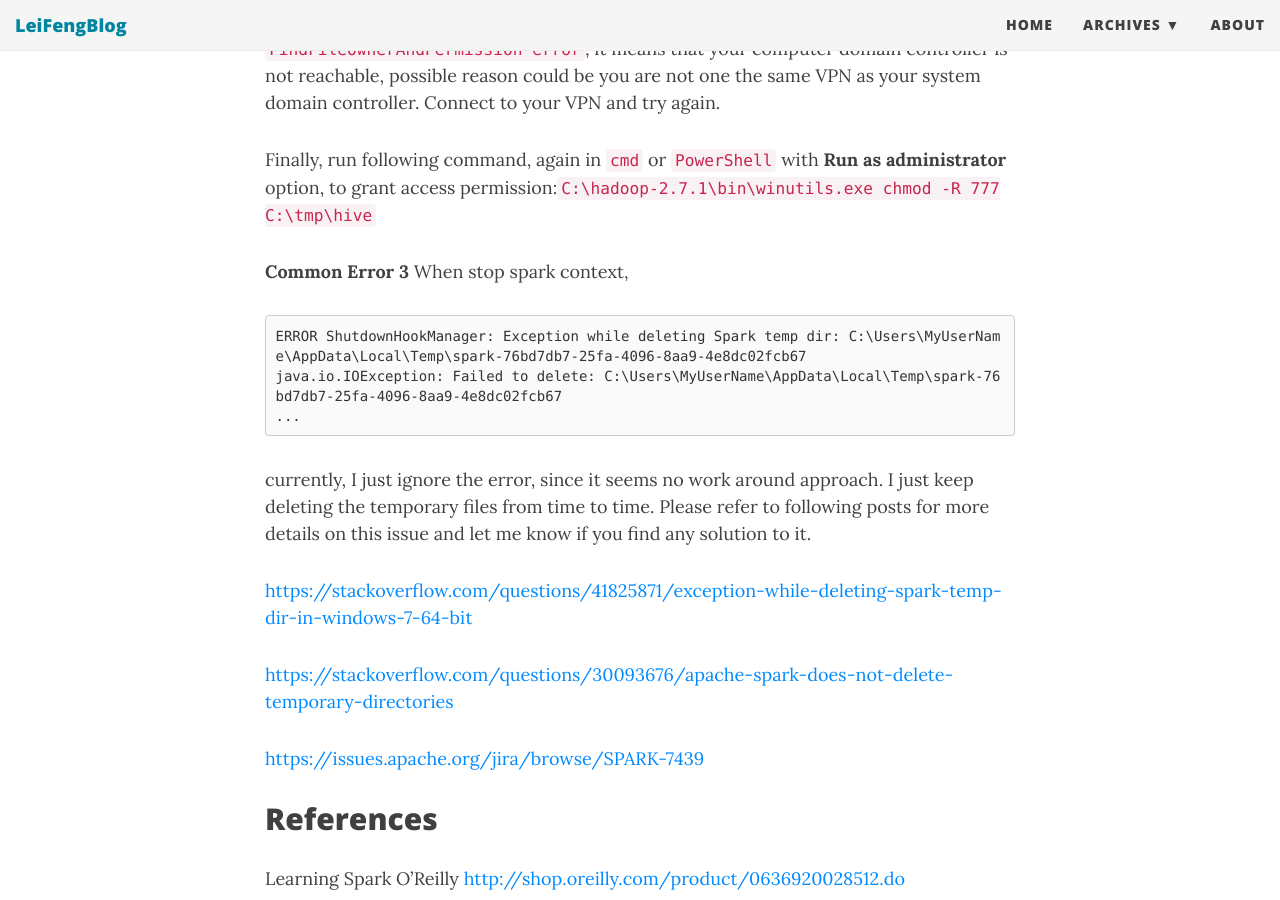
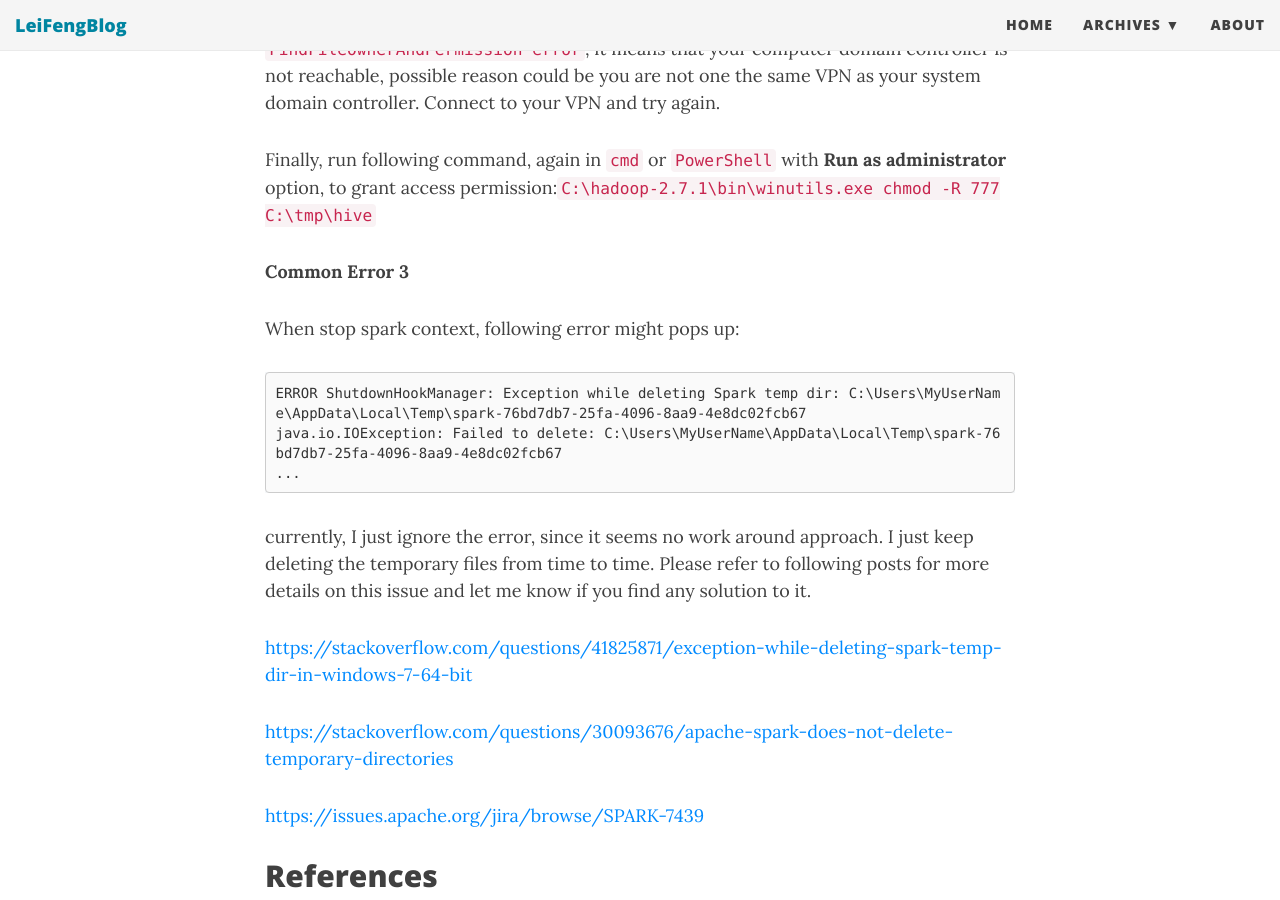
Before and after one commit to stonefl/stonefl.github.io, a Jekyll site: the page built from _posts/2017-08-27-install-apache-spark-in-standalone-mode-on-windows.md, in a window 1280 px wide and 900 px high, scrolled down 4619 px. Built offline with Jekyll 4.4.1, drawn with Linux system fonts in a browser that asks for light colours; nearby versions of some CDN libraries; comment, search, counter and statistics services are not loaded.

Commit message:
Update 2017-08-27-install-apache-spark-in-standalone-mode-on-windows.md

````diff
--- a/_posts/2017-08-27-install-apache-spark-in-standalone-mode-on-windows.md
+++ b/_posts/2017-08-27-install-apache-spark-in-standalone-mode-on-windows.md
@@ -121,7 +121,8 @@ Second, check your computer domain through running `C:\hadoop-2.7.1\bin\winutils
 Finally, run following command, again in `cmd` or `PowerShell` with **Run as administrator** option, to grant access permission:`C:\hadoop-2.7.1\bin\winutils.exe chmod -R 777 C:\tmp\hive`
 
 **Common Error 3**
-When stop spark context,
+
+When stop spark context, following error might pops up:
 ```
 ERROR ShutdownHookManager: Exception while deleting Spark temp dir: C:\Users\MyUserName\AppData\Local\Temp\spark-76bd7db7-25fa-4096-8aa9-4e8dc02fcb67
 java.io.IOException: Failed to delete: C:\Users\MyUserName\AppData\Local\Temp\spark-76bd7db7-25fa-4096-8aa9-4e8dc02fcb67
````
